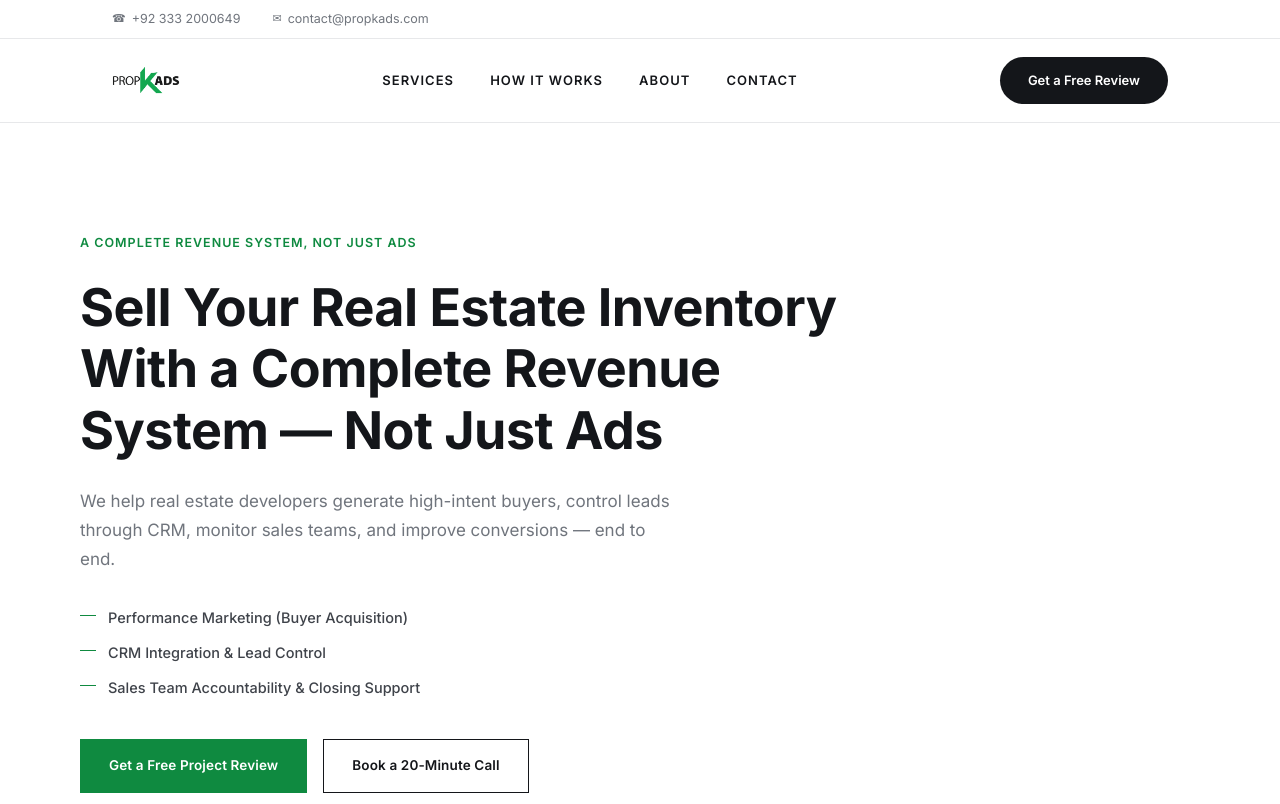
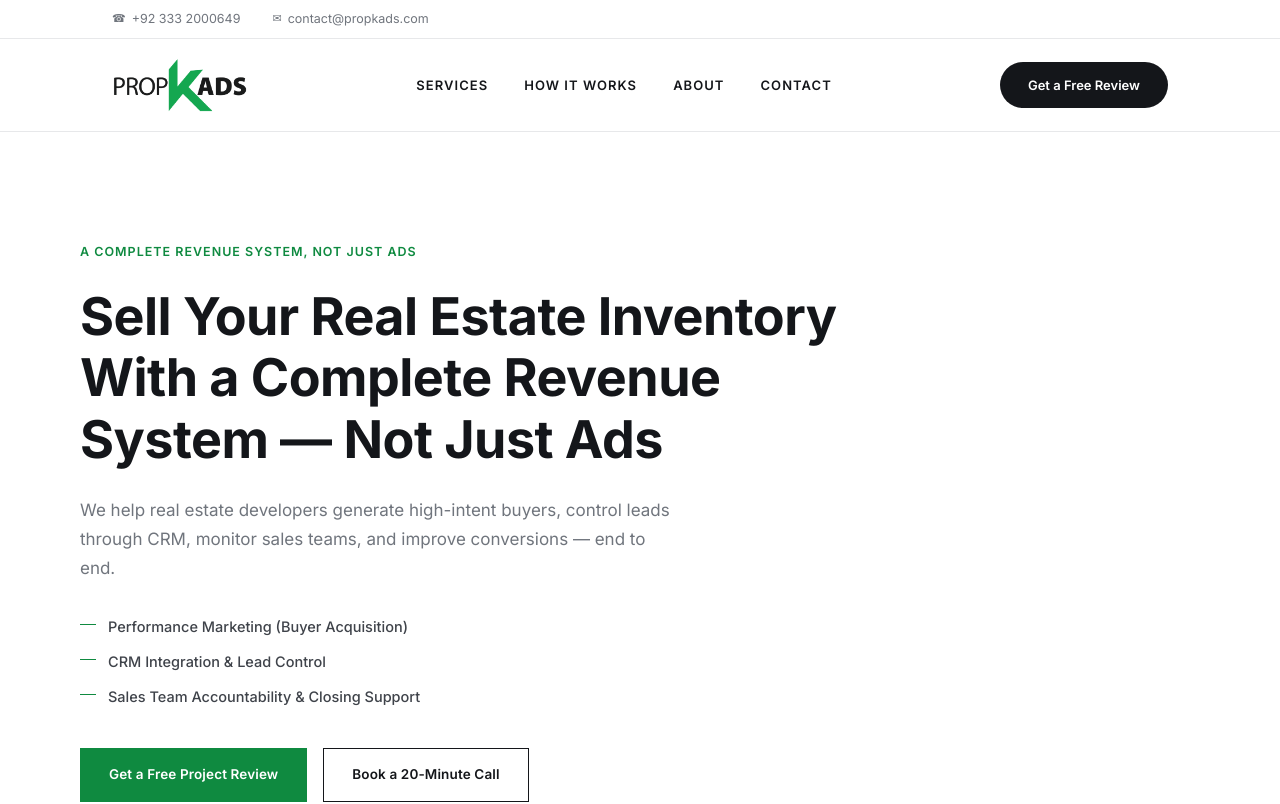
Before and after one commit to khurram7jc/propkads-website, a Next.js app: page / in a window 1280 px wide. Shown: the top 804 px of the page. Built offline with nearby package versions, Linux system fonts and the light colour scheme; no server answers; the database is empty.

Commit message:
Double the header logo size

```diff
--- a/app/globals.css
+++ b/app/globals.css
@@ -47,7 +47,7 @@ input, select, textarea{font-family:inherit;}
   max-width:1120px; margin:0 auto; padding:18px 32px;
   display:flex; align-items:center; justify-content:space-between; gap:24px;
 }
-.mainnav-logo img{height:28px; width:auto; display:block;}
+.mainnav-logo img{height:56px; width:auto; display:block;}
 .mainnav-links{display:flex; gap:36px;}
 .mainnav-links a{
   font-size:13px; font-weight:600; text-transform:uppercase; letter-spacing:.08em;
```
